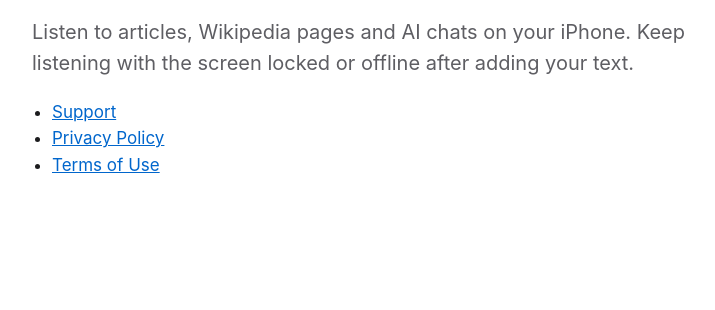
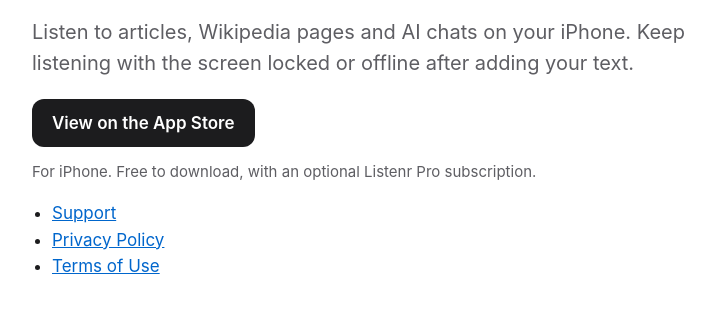
Before and after one commit to listenrapp/listenrapp.github.io, a plain HTML site: page index.html in a window 1280 px wide. Shown: the part 82-392 px from the top of the page, without its empty margins (268-983 px from the left). Drawn offline with Linux system fonts and the light colour scheme.

Commit message:
Add App Store link to the home page
Co-Authored-By: Claude Opus 5.5 <noreply@anthropic.com>

```diff
--- a/index.html
+++ b/index.html
@@ -3,6 +3,7 @@
 <head>
 <meta charset="utf-8">
 <meta name="viewport" content="width=device-width, initial-scale=1">
+<meta name="apple-itunes-app" content="app-id=6826977800">
 <title>Listenr</title>
 <link rel="stylesheet" href="style.css">
 </head>
@@ -10,7 +11,8 @@
 <main>
 <h1>Listenr</h1>
 <p class="lead">Listen to articles, Wikipedia pages and AI chats on your iPhone. Keep listening with the screen locked or offline after adding your text.</p>
-<!-- APP STORE LINK: add the App Store badge here after launch -->
+<p><a class="store-link" href="https://apps.apple.com/app/id6826977800">View on the App Store</a></p>
+<p class="store-note">For iPhone. Free to download, with an optional Listenr Pro subscription.</p>
 <ul class="links">
 <li><a href="support.html">Support</a></li>
 <li><a href="privacy.html">Privacy Policy</a></li>
--- a/style.css
+++ b/style.css
@@ -21,5 +21,17 @@ h3 { font-size: 18px; margin: 24px 0 4px; }
 a { color: var(--link); }
 .back, .date { color: var(--muted); margin: 0; }
 .lead { font-size: 20px; color: var(--muted); }
+.store-link {
+  display: inline-flex;
+  align-items: center;
+  min-height: 48px;
+  padding: 0 20px;
+  border-radius: 12px;
+  background: var(--ink);
+  color: var(--bg);
+  font-weight: 600;
+  text-decoration: none;
+}
+.store-note { color: var(--muted); font-size: 15px; margin-top: -4px; }
 .links { padding-left: 20px; }
 ol.restrictions li { margin-bottom: 6px; }
```
